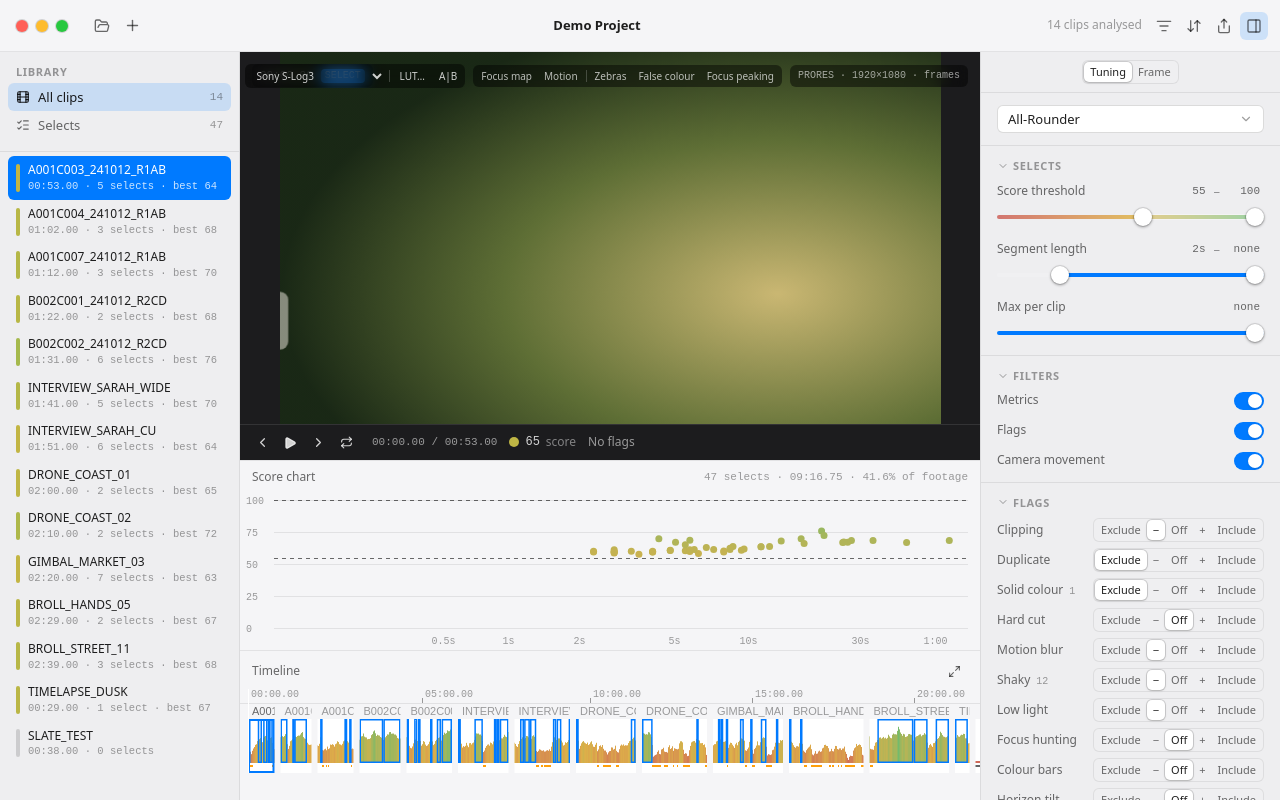
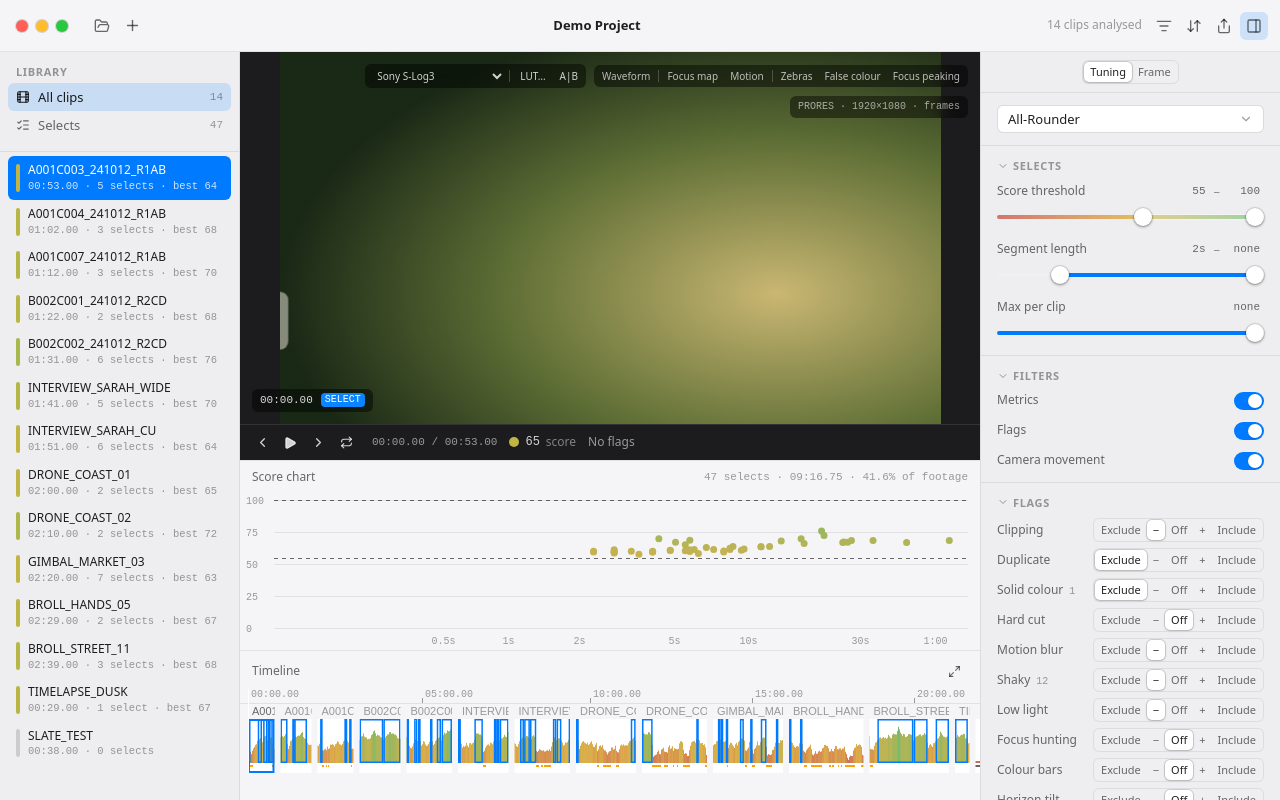
Before and after one commit to OkataMiracleDev/ClipPro, a React (Vite) app in the folder app/ui/: page / in a window 1280 px wide. Built offline with nearby package versions, Linux system fonts and the light colour scheme.

Commit message:
P6.3: luma waveform monitor (W); viewer toolbar wraps on narrow windows

```diff
--- /dev/null
+++ b/app/ui/src/lib/scope.ts
@@ -0,0 +1,61 @@
+// Luma waveform monitor (SPEC VIE-4, P6.3): for each output column, a histogram of the luma
+// levels in the matching picture columns. Computed from the frame the viewer shows.
+
+export interface Waveform {
+  cols: number;
+  rows: number;
+  /** counts[row * cols + col]; row 0 is the top (100 %). */
+  counts: Uint32Array;
+  max: number;
+}
+
+/** Waveform of a luma plane. `limited`: values are 16–235 (video range) rather than 0–255. */
+export function waveform(y: Uint8Array | Uint8ClampedArray, w: number, h: number, opts: { cols?: number; rows?: number; limited?: boolean; stride?: number; step?: number } = {}): Waveform {
+  const cols = opts.cols ?? 256;
+  const rows = opts.rows ?? 128;
+  const stride = opts.stride ?? 1; // bytes between luma samples (4 for RGBA)
+  const step = Math.max(1, opts.step ?? Math.ceil(h / 270)); // row subsampling
+  const lo = opts.limited ? 16 : 0;
+  const span = opts.limited ? 219 : 255;
+  const counts = new Uint32Array(cols * rows);
+  let max = 0;
+  for (let yy = 0; yy < h; yy += step) {
+    const rowBase = yy * w;
+    for (let x = 0; x < w; x++) {
+      const v = y[(rowBase + x) * stride]!;
+      const level = Math.min(1, Math.max(0, (v - lo) / span));
+      const r = rows - 1 - Math.round(level * (rows - 1));
+      const c = Math.min(cols - 1, Math.floor((x * cols) / w));
+      const i = r * cols + c;
+      const n = ++counts[i]!;
+      if (n > max) max = n;
+    }
+  }
+  return { cols, rows, counts, max };
+}
+
+/** Rec.709 luma of RGBA pixels, written into a single-channel array. */
+export function rgbaToLuma(rgba: Uint8ClampedArray): Uint8Array {
+  const out = new Uint8Array(rgba.length / 4);
+  for (let i = 0, j = 0; j < out.length; i += 4, j++) out[j] = Math.round(0.2126 * rgba[i]! + 0.7152 * rgba[i + 1]! + 0.0722 * rgba[i + 2]!);
+  return out;
+}
+
+type Listener = (w: Waveform) => void;
+const listeners = new Set<Listener>();
+
+/** The viewer publishes each shown frame's waveform here while the scope is open. */
+export const scopeBus = {
+  emit(w: Waveform) {
+    listeners.forEach((l) => l(w));
+  },
+  listen(l: Listener): () => void {
+    listeners.add(l);
+    return () => {
+      listeners.delete(l);
+    };
+  },
+  get active() {
+    return listeners.size > 0;
+  },
+};
--- a/app/ui/src/main.tsx
+++ b/app/ui/src/main.tsx
@@ -15,6 +15,7 @@ if (overlay === "zebras" || overlay === "false_colour" || overlay === "peaking")
 const measure = q.get("measure");
 if (measure === "tiles" || measure === "motion") useApp.setState({ measureOverlay: measure });
 if (q.get("panel") === "frame") useApp.setState({ rightTab: "frame" });
+if (q.get("scope") === "1") useApp.setState({ scope: true });
 
 function mount() {
   const root = document.getElementById("root");
--- a/app/ui/src/store.ts
+++ b/app/ui/src/store.ts
@@ -37,6 +37,8 @@ interface AppState {
   userLut: { name: string; lut: CubeLut } | null;
   /** Before/after split position (fraction of width), null = off. */
   split: number | null;
+  /** Luma waveform monitor (W). */
+  scope: boolean;
   /** A/B compare (P6.6): a second select shown beside the current one, synced from `anchorUs`. */
   compare: { clip: number; startUs: number; endUs: number; anchorUs: number } | null;
   measureOverlay: MeasureOverlayKind;
@@ -67,6 +69,7 @@ interface AppState {
   toggleOverlay(o: Overlay): void;
   setUserLut(l: { name: string; lut: CubeLut } | null): void;
   setSplit(x: number | null): void;
+  toggleScope(): void;
   setCompare(c: AppState["compare"]): void;
   setClipProfile(media: number, profile: import("./api").ColourProfile): Promise<void>;
   toggleMeasureOverlay(o: MeasureOverlayKind): void;
@@ -102,6 +105,7 @@ export const useApp = create<AppState>((set, get) => ({
   overlay: "none",
   userLut: null,
   split: null,
+  scope: false,
   compare: null,
   measureOverlay: "none",
   rightTab: "tuning",
@@ -238,6 +242,7 @@ export const useApp = create<AppState>((set, get) => ({
   toggleOverlay: (o) => set((s) => ({ overlay: s.overlay === o ? "none" : o })),
   setUserLut: (userLut) => set({ userLut }),
   setSplit: (split) => set({ split }),
+  toggleScope: () => set((s) => ({ scope: !s.scope })),
   setCompare: (compare) => set({ compare }),
   setClipProfile: async (media, profile) => {
     try {
--- a/app/ui/src/views/Viewer.tsx
+++ b/app/ui/src/views/Viewer.tsx
@@ -12,7 +12,10 @@ import { FLAGS, PROFILES } from "../lib/domain";
 import { fetchFrame } from "../lib/frames";
 import { GlView, type Overlay, type ProfileColour } from "../lib/glview";
 import { useInspection } from "../lib/inspect";
+import { parseHeader, HEADER_BYTES } from "../lib/glview";
+import { rgbaToLuma, scopeBus, waveform } from "../lib/scope";
 import { shuttle, type ShuttleKey } from "../lib/shuttle";
+import { WaveformScope } from "./WaveformScope";
 import { MeasureOverlay, type MeasureOverlayKind } from "./MeasureOverlay";
 import { formatClock } from "../lib/typed";
 import { useApp } from "../store";
@@ -84,9 +87,10 @@ export function Viewer() {
   const userLut = useApp((s) => s.userLut);
   const split = useApp((s) => s.split);
   const compare = useApp((s) => s.compare);
+  const scope = useApp((s) => s.scope);
   // Log footage and user LUTs need the shader's colour stage, so they use frames too.
   const graded = (clip?.profile ?? "rec709") !== "rec709" || userLut !== null;
-  const native = src?.nativeUrl && clip && !fallback[clip.media] && overlay === "none" && !graded && !(playing && rate < 0) ? src.nativeUrl : null;
+  const native = src?.nativeUrl && clip && !fallback[clip.media] && overlay === "none" && !scope && !graded && !(playing && rate < 0) ? src.nativeUrl : null;
   const durationUs = src?.durationUs ?? sc?.durationUs ?? 0;
   const frameUs = 1e6 / (src?.fps || 25);
   const { ref, box } = useFitBox(src ? src.width / Math.max(1, src.height) : 16 / 9);
@@ -150,6 +154,8 @@ export function Viewer() {
         toggleMeasureOverlay("motion");
       } else if (e.key === "Escape" && useApp.getState().compare) {
         useApp.getState().setCompare(null);
+      } else if (e.key === "w" || e.key === "W") {
+        useApp.getState().toggleScope();
       } else if (e.key === "b" || e.key === "B") {
         const st = useApp.getState();
         st.setSplit(st.split === null ? 0.5 : null);
@@ -202,19 +208,20 @@ export function Viewer() {
             <MeasureOverlay kind={measureOverlay} data={inspection.data} />
           </div>
         ) : null}
+        {clip && src && scope && !native && <WaveformScope key={clip.media} />}
         {clip && (
-          <div className="absolute top-3 left-3 flex items-center gap-2 rounded-md bg-black/45 px-2 py-1 font-mono text-[11px] text-white/85 backdrop-blur tabular">
+          <div className="absolute bottom-3 left-3 flex items-center gap-2 rounded-md bg-black/45 px-2 py-1 font-mono text-[11px] text-white/85 backdrop-blur tabular">
             {formatClock(playheadUs)}
             {inSelect && <span className="rounded bg-[#0a84ff] px-1 text-[10px] text-white">SELECT</span>}
           </div>
         )}
         {clip && src && (
-          <div className="absolute top-3 right-3 flex items-center gap-2">
+          <div className="absolute top-3 right-3 left-3 flex flex-wrap items-center justify-end gap-2">
             <ColourMenu media={clip.media} profile={clip.profile} />
             {/* Half-width compare panes keep only the colour menu; overlays stay on their keys. */}
             {!compare && (
               <>
-                <OverlayBar value={overlay} onToggle={toggleOverlay} measure={measureOverlay} onMeasure={toggleMeasureOverlay} />
+                <OverlayBar value={overlay} onToggle={toggleOverlay} measure={measureOverlay} onMeasure={toggleMeasureOverlay} scope={scope} />
                 <div className="rounded-md bg-black/45 px-2 py-1 font-mono text-[10px] text-white/60 backdrop-blur" title={native ? "Native playback" : "Decoded frames"}>
                   {src.codec.toUpperCase()} · {src.width}×{src.height} · {native ? "native" : "frames"}
                 </div>
@@ -345,9 +352,18 @@ const MEASURE_OVERLAYS: { value: MeasureOverlayKind; label: string; key: string
   { value: "motion", label: "Motion", key: "M" },
 ];
 
-function OverlayBar({ value, onToggle, measure, onMeasure }: { value: Overlay; onToggle: (o: Overlay) => void; measure: MeasureOverlayKind; onMeasure: (o: MeasureOverlayKind) => void }) {
+function OverlayBar({ value, onToggle, measure, onMeasure, scope }: { value: Overlay; onToggle: (o: Overlay) => void; measure: MeasureOverlayKind; onMeasure: (o: MeasureOverlayKind) => void; scope: boolean }) {
   return (
     <div role="group" aria-label="Overlays" className="flex items-center rounded-md bg-black/45 p-0.5 backdrop-blur">
+      <button
+        aria-pressed={scope}
+        title="Luma waveform (W)"
+        onClick={() => useApp.getState().toggleScope()}
+        className={`rounded px-1.5 py-0.5 text-[10px] ${scope ? "bg-white/85 text-black" : "text-white/70 hover:text-white"}`}
+      >
+        Waveform
+      </button>
+      <span className="mx-0.5 h-3 w-px bg-white/20" />
       {MEASURE_OVERLAYS.map((o) => (
         <button
           key={o.value}
@@ -480,6 +496,26 @@ function ComparePane({ compare }: { compare: { clip: number; startUs: number; en
   );
 }
 
+let scopeCanvas: HTMLCanvasElement | null = null;
+
+function publishScope(f: Awaited<ReturnType<typeof fetchFrame>>) {
+  if (f.kind === "i420") {
+    const hd = parseHeader(f.buf);
+    if (!hd) return;
+    scopeBus.emit(waveform(new Uint8Array(f.buf, HEADER_BYTES, hd.width * hd.height), hd.width, hd.height, { limited: hd.range === 0 }));
+  } else {
+    const w = 320;
+    const h = Math.max(1, Math.round((w * f.img.naturalHeight) / Math.max(1, f.img.naturalWidth)));
+    scopeCanvas ??= document.createElement("canvas");
+    scopeCanvas.width = w;
+    scopeCanvas.height = h;
+    const g = scopeCanvas.getContext("2d", { willReadFrequently: true });
+    if (!g) return;
+    g.drawImage(f.img, 0, 0, w, h);
+    scopeBus.emit(waveform(rgbaToLuma(g.getImageData(0, 0, w, h).data), w, h, { step: 1 }));
+  }
+}
+
 const profileColours = new Map<ColourProfile, Promise<ProfileColour>>();
 
 function FrameCanvas({
@@ -591,6 +627,8 @@ function FrameCanvas({
       l.busy = true;
       fetchFrame(media, us, reqW, playingRef.current ? useApp.getState().rate : null)
         .then((f) => {
+          // The waveform reads the luma before the shared buffer is released (`done`).
+          if (!follow && scopeBus.active) publishScope(f);
           const v = view.current;
           if (v) {
             if (f.kind === "i420") v.setI420(f.buf);
@@ -611,7 +649,7 @@ function FrameCanvas({
           if (!playingRef.current && l.want !== us) load(l.want);
         });
     },
-    [media, reqW, onError, draw],
+    [media, reqW, onError, draw, follow],
   );
 
   // Paused: show the playhead frame (coalescing rapid scrubs to the latest).
@@ -620,6 +658,12 @@ function FrameCanvas({
     const us = snap(playheadUs);
     if (us !== loader.current.shown || loader.current.want !== us) load(us);
   }, [playheadUs, playing, snap, load]);
+
+  // Opening the waveform refetches the shown frame so the scope has data while paused.
+  const scopeOn = useApp((s) => s.scope);
+  useEffect(() => {
+    if (scopeOn && !follow && !playingRef.current && loader.current.shown >= 0) load(loader.current.shown);
+  }, [scopeOn, follow, load]);
 
   // A new request width refetches the shown frame at that size.
   useEffect(() => {
--- /dev/null
+++ b/app/ui/src/views/WaveformScope.tsx
@@ -0,0 +1,44 @@
+// Luma waveform monitor panel (P6.3): draws the latest waveform from the viewer with an IRE
+// graticule. Source luma, before any colour transform.
+
+import { useEffect, useRef } from "react";
+import { scopeBus, type Waveform } from "../lib/scope";
+
+const W = 256;
+const H = 128;
+
+function paint(c: HTMLCanvasElement, wf: Waveform) {
+  const g = c.getContext("2d");
+  if (!g) return;
+  const img = g.createImageData(wf.cols, wf.rows);
+  const norm = Math.log1p(wf.max);
+  for (let i = 0; i < wf.counts.length; i++) {
+    const n = wf.counts[i]!;
+    if (!n) continue;
+    const t = Math.log1p(n) / norm;
+    img.data[i * 4] = 120 + 135 * t;
+    img.data[i * 4 + 1] = 255;
+    img.data[i * 4 + 2] = 140 + 115 * t;
+    img.data[i * 4 + 3] = Math.round(70 + 185 * t);
+  }
+  c.width = wf.cols;
+  c.height = wf.rows;
+  g.putImageData(img, 0, 0);
+}
+
+export function WaveformScope() {
+  const ref = useRef<HTMLCanvasElement>(null);
+  useEffect(() => scopeBus.listen((wf) => ref.current && paint(ref.current, wf)), []);
+  return (
+    <div className="pointer-events-none absolute right-3 bottom-3 rounded-md bg-black/70 p-1.5 backdrop-blur" aria-label="Luma waveform">
+      <div className="relative" style={{ width: W, height: H }}>
+        {[100, 75, 50, 25, 0].map((ire) => (
+          <div key={ire} className="absolute inset-x-0 border-t border-white/15" style={{ top: `${100 - ire}%` }}>
+            <span className="absolute -top-2 left-0.5 font-mono text-[8px] text-white/45">{ire}</span>
+          </div>
+        ))}
+        <canvas ref={ref} width={W} height={H} className="absolute inset-0 h-full w-full" style={{ imageRendering: "pixelated" }} />
+      </div>
+    </div>
+  );
+}
```
Also changed, not shown: 1 other file (tests, documents, lock files or other folders).
